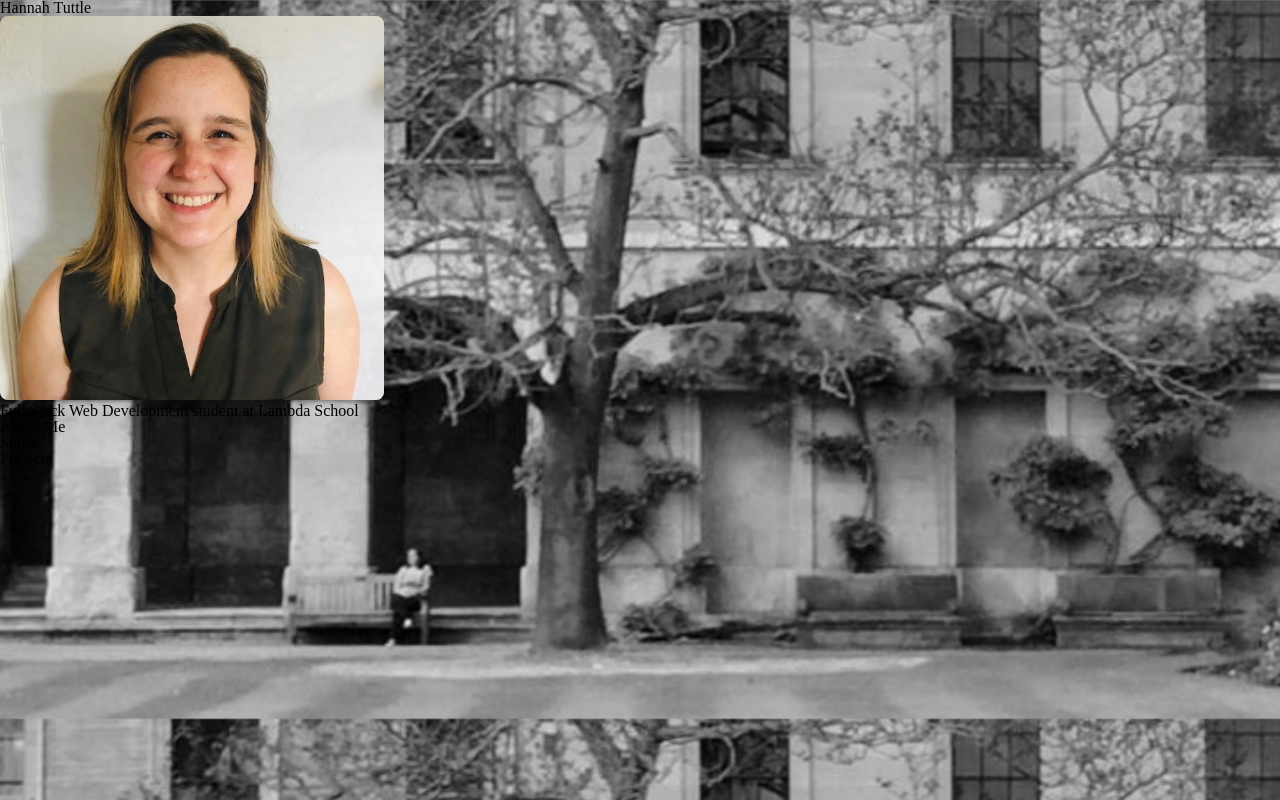
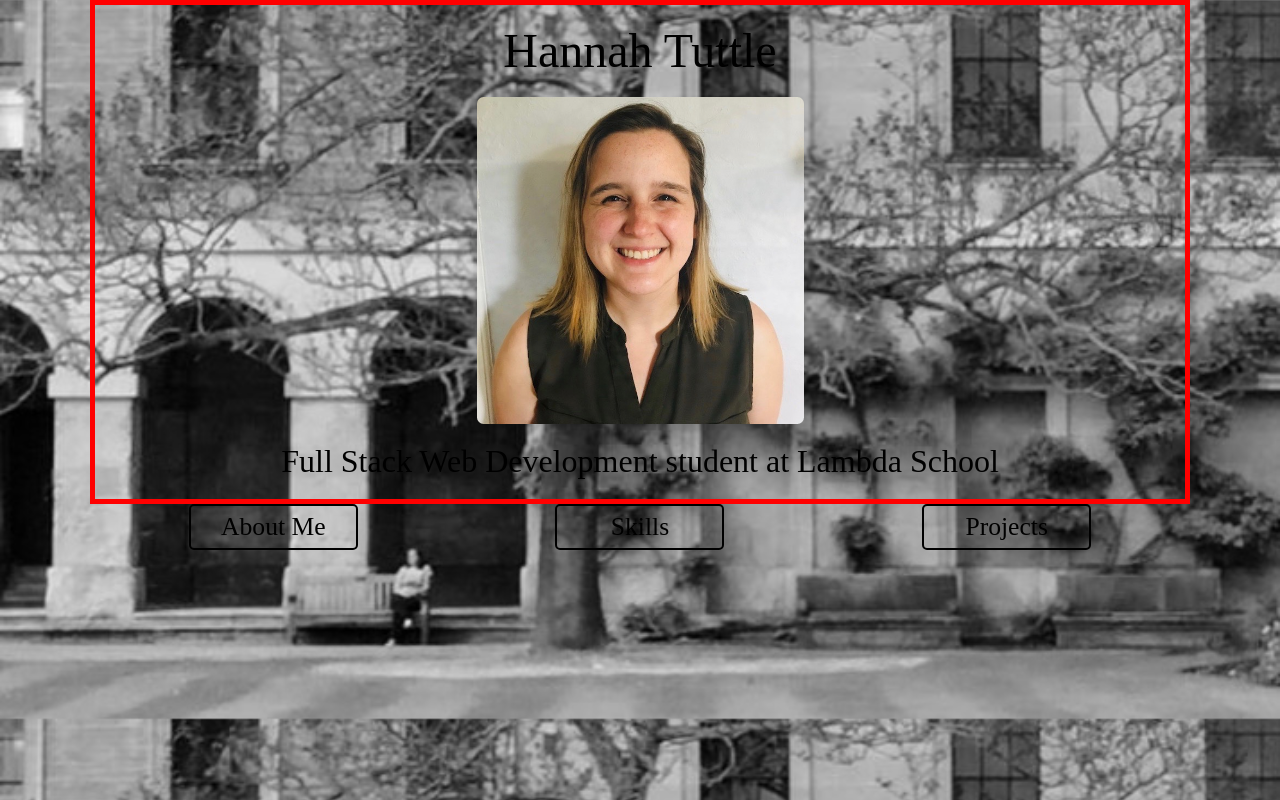
Before and after one commit to hannahtuttle/portfolio, a plain HTML site: page index.html in a window 1280 px wide. Drawn offline with Linux system fonts and the light colour scheme.

Commit message:
adding css style

```diff
--- a/LESS/index.less
+++ b/LESS/index.less
@@ -6,9 +6,53 @@ body {
     background-size: 100%;
    }
 
+   .container {
+       max-width: 1100px;
+       margin: 0 auto;
+       display: flex;
+       flex-direction: column;
 
+   }
+
+    .title {
+        display: flex;
+        flex-direction: column;
+        align-content: center;
+        align-items: center;
+        //margin-bottom: 3%;
+        border: 5px solid red;
+
+        h1{
+            font-size: 3rem;
+            margin: 2%;
+        }
+
+        h2 {
+            font-size: 2rem;
+            margin: 2%;
+        }
+    }
    img{
        width: 30%;
        opacity: .95;
        border-radius: 2%;
    }
+
+    .content {
+    display: flex;
+    justify-content: space-around;
+
+    .content-button {
+        border: 2px solid black;
+        width: 15%;
+        border-radius: 5px;
+
+    h3{
+        font-size: 1.6rem;
+        text-align: center;
+        padding-top: 5%;
+        padding-bottom: 5%;
+
+    }
+   }
+}
--- a/index.html
+++ b/index.html
@@ -9,30 +9,23 @@
 
 </head>
 <body>
+    <div class= 'container'>
     <div class = 'title'>
     <h1>Hannah Tuttle</h1>
     <img src = "img/IMG_0048.jpeg">
     <h2>Full Stack Web Development student at Lambda School</h2>
     </div>
     <section class = 'content'>
-        <div class = 'about-me'>
+        <div class = 'content-button'>
             <h3>About Me</h3>
-            <div>
-
-            </div>
         </div>
-        <div class = 'skills'>
+        <div class = 'content-button'>
             <h3>Skills</h3>
-            <div>
-
-            </div>
         </div>
-        <div class = 'projects'>
+        <div class = 'content-button'>
             <h3>Projects</h3>
-            <div>
-
-            </div>
         </div>
     </section>
+</div>
 </body>
 </html>
```
Also changed, not shown: css/index.css.
